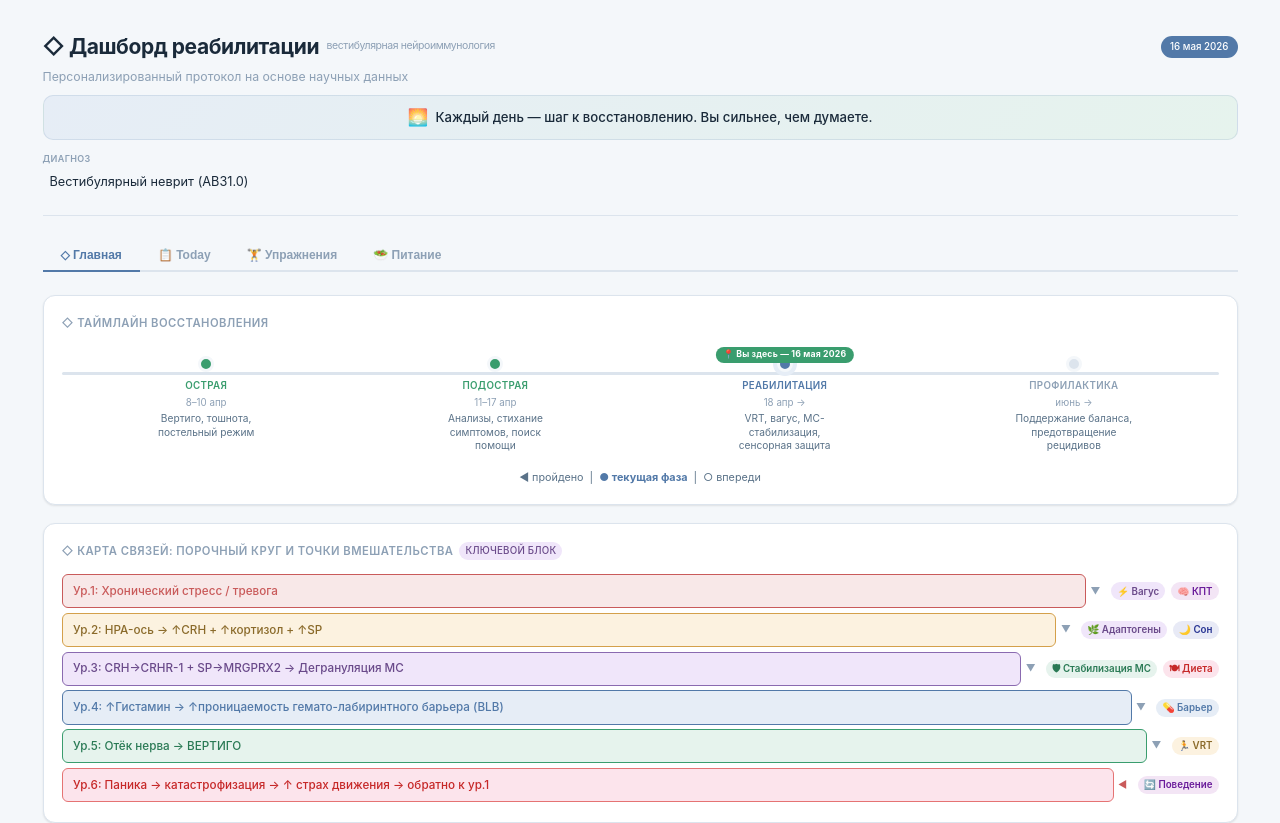
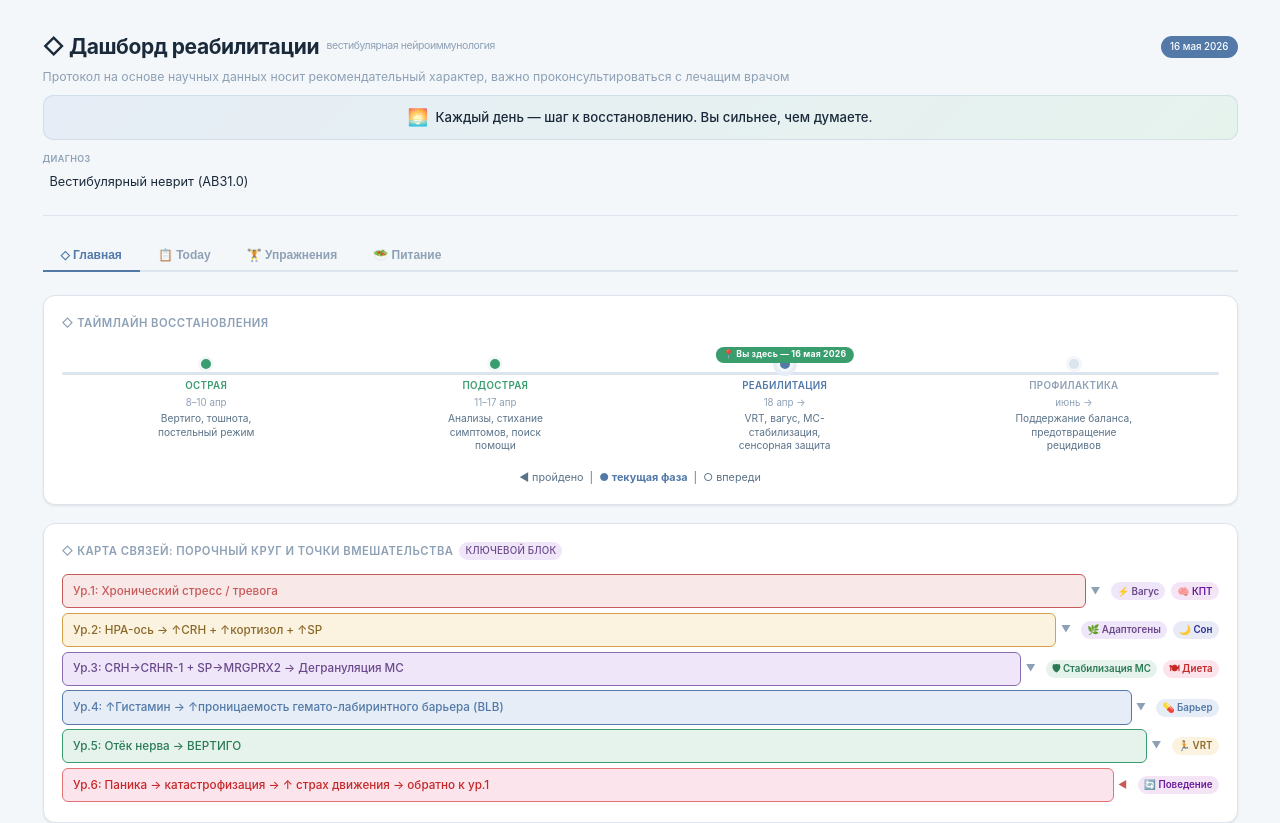
Before and after one commit to ai-fatih/diet, a plain HTML site: page index.html in a window 1280 px wide. Shown: the top 823 px of the page. Drawn offline with Linux system fonts and the light colour scheme.

Commit message:
Update subtitle with medical disclaimer

```diff
--- a/index.html
+++ b/index.html
@@ -287,7 +287,7 @@
     <h1>◇ Дашборд реабилитации <small>вестибулярная нейроиммунология</small></h1>
     <span class="badge-date" id="todayDisplay"></span>
   </div>
-  <div class="subtitle">Персонализированный протокол на основе научных данных</div>
+  <div class="subtitle">Протокол на основе научных данных носит рекомендательный характер, важно проконсультироваться с лечащим врачом</div>
   <div class="wishes-bar" id="wishesBar"></div>
   <div class="meta-grid">
     <div class="meta-field"><label>Диагноз</label><div class="editable" contenteditable="true" data-key="diagnosis">Вестибулярный неврит (AB31.0)</div></div>
```
